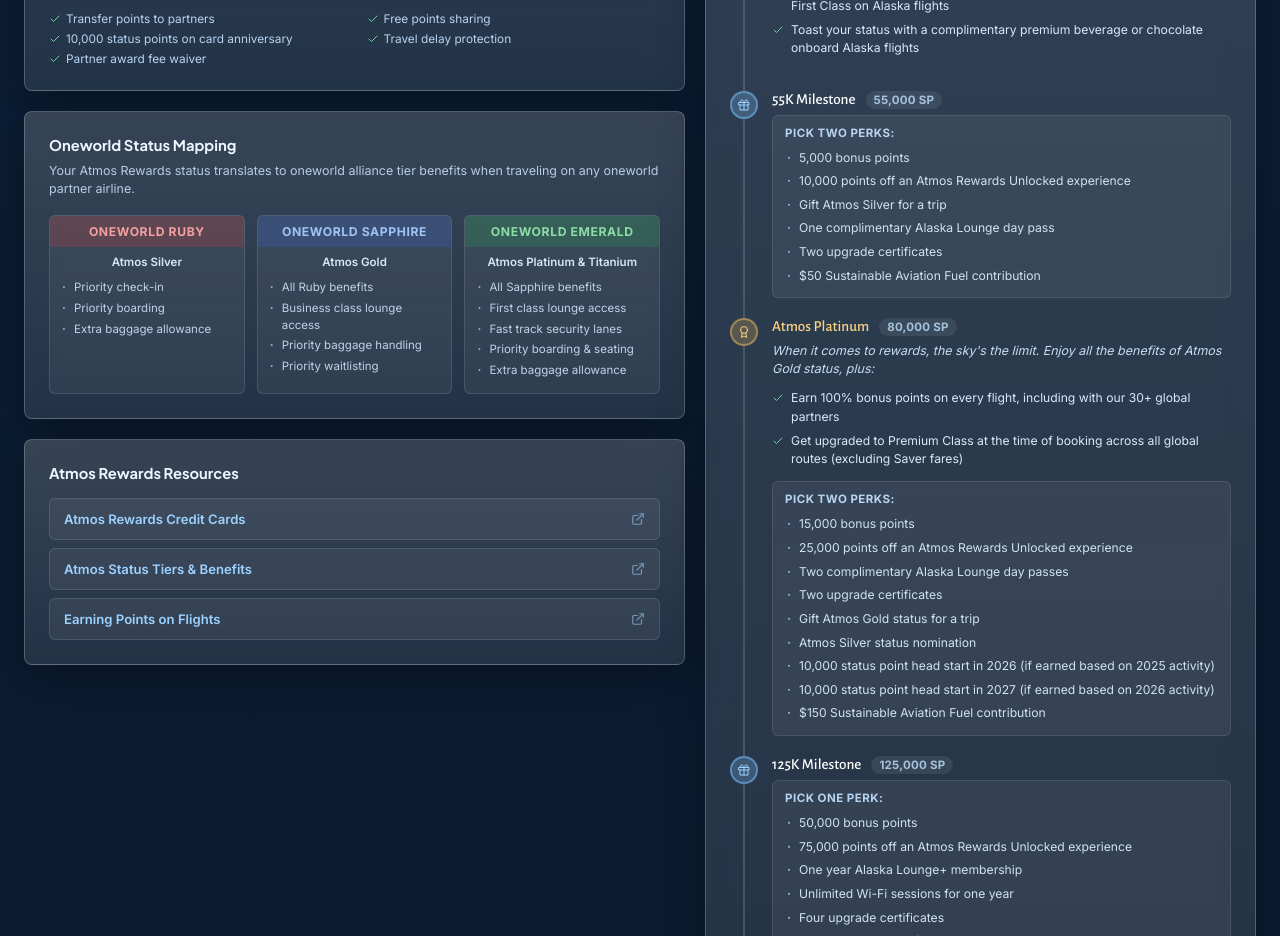
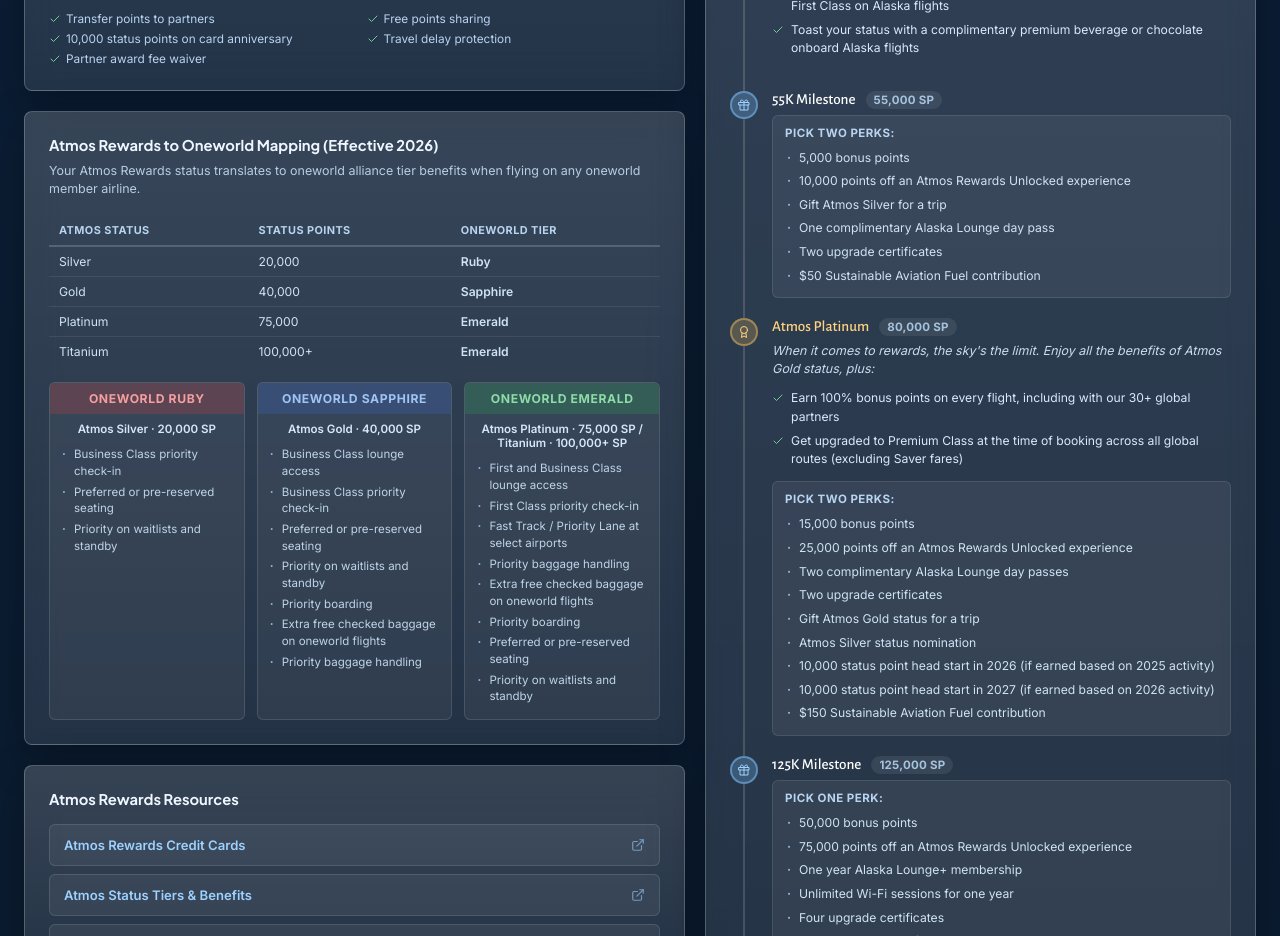
Before and after one commit to btbuii/travel-bucketlist, a React (Vite) app: page /points-planner in a window 1280 px wide. Shown: the part 1340-2276 px from the top of the page. Built offline with nearby package versions, Linux system fonts and the light colour scheme; no server answers.

Commit message:
Mobile: results card after form, accurate oneworld 2026 mapping with SP table

```diff
--- a/src/components/PointsPlanner.jsx
+++ b/src/components/PointsPlanner.jsx
@@ -633,37 +633,60 @@ export default function PointsPlanner() {
           </div>
 
           <div className="pp-card pp-oneworld-card">
-            <h2 className="pp-card-title">Oneworld Status Mapping</h2>
-            <p className="pp-oneworld-intro">Your Atmos Rewards status translates to oneworld alliance tier benefits when traveling on any oneworld partner airline.</p>
+            <h2 className="pp-card-title">Atmos Rewards to Oneworld Mapping (Effective 2026)</h2>
+            <p className="pp-oneworld-intro">Your Atmos Rewards status translates to oneworld alliance tier benefits when flying on any oneworld member airline.</p>
+
+            <table className="pp-ow-table">
+              <thead>
+                <tr>
+                  <th>Atmos Status</th>
+                  <th>Status Points</th>
+                  <th>Oneworld Tier</th>
+                </tr>
+              </thead>
+              <tbody>
+                <tr><td>Silver</td><td>20,000</td><td className="pp-ow-ruby-text">Ruby</td></tr>
+                <tr><td>Gold</td><td>40,000</td><td className="pp-ow-sapphire-text">Sapphire</td></tr>
+                <tr><td>Platinum</td><td>75,000</td><td className="pp-ow-emerald-text">Emerald</td></tr>
+                <tr><td>Titanium</td><td>100,000+</td><td className="pp-ow-emerald-text">Emerald</td></tr>
+              </tbody>
+            </table>
+
             <div className="pp-ow-grid">
               <div className="pp-ow-tier">
                 <div className="pp-ow-header pp-ow-ruby">oneworld Ruby</div>
-                <div className="pp-ow-atmos">Atmos Silver</div>
+                <div className="pp-ow-atmos">Atmos Silver · 20,000 SP</div>
                 <ul className="pp-ow-perks">
-                  <li>Priority check-in</li>
-                  <li>Priority boarding</li>
-                  <li>Extra baggage allowance</li>
+                  <li>Business Class priority check-in</li>
+                  <li>Preferred or pre-reserved seating</li>
+                  <li>Priority on waitlists and standby</li>
                 </ul>
               </div>
               <div className="pp-ow-tier">
                 <div className="pp-ow-header pp-ow-sapphire">oneworld Sapphire</div>
-                <div className="pp-ow-atmos">Atmos Gold</div>
+                <div className="pp-ow-atmos">Atmos Gold · 40,000 SP</div>
                 <ul className="pp-ow-perks">
-                  <li>All Ruby benefits</li>
-                  <li>Business class lounge access</li>
+                  <li>Business Class lounge access</li>
+                  <li>Business Class priority check-in</li>
+                  <li>Preferred or pre-reserved seating</li>
+                  <li>Priority on waitlists and standby</li>
+                  <li>Priority boarding</li>
+                  <li>Extra free checked baggage on oneworld flights</li>
                   <li>Priority baggage handling</li>
-                  <li>Priority waitlisting</li>
                 </ul>
               </div>
               <div className="pp-ow-tier">
                 <div className="pp-ow-header pp-ow-emerald">oneworld Emerald</div>
-                <div className="pp-ow-atmos">Atmos Platinum & Titanium</div>
+                <div className="pp-ow-atmos">Atmos Platinum · 75,000 SP / Titanium · 100,000+ SP</div>
                 <ul className="pp-ow-perks">
-                  <li>All Sapphire benefits</li>
-                  <li>First class lounge access</li>
-                  <li>Fast track security lanes</li>
-                  <li>Priority boarding & seating</li>
-                  <li>Extra baggage allowance</li>
+                  <li>First and Business Class lounge access</li>
+                  <li>First Class priority check-in</li>
+                  <li>Fast Track / Priority Lane at select airports</li>
+                  <li>Priority baggage handling</li>
+                  <li>Extra free checked baggage on oneworld flights</li>
+                  <li>Priority boarding</li>
+                  <li>Preferred or pre-reserved seating</li>
+                  <li>Priority on waitlists and standby</li>
                 </ul>
               </div>
             </div>
--- a/src/index.css
+++ b/src/index.css
@@ -3991,6 +3991,31 @@ body {
   margin: -8px 0 16px;
   line-height: 1.5;
 }
+.pp-ow-table {
+  width: 100%;
+  border-collapse: collapse;
+  margin-bottom: 16px;
+  font-size: 0.76rem;
+}
+.pp-ow-table th {
+  text-align: left;
+  padding: 8px 10px;
+  font-weight: 700;
+  color: #b8d4f0;
+  text-transform: uppercase;
+  letter-spacing: 0.04em;
+  font-size: 0.68rem;
+  border-bottom: 2px solid rgba(255, 255, 255, 0.18);
+}
+.pp-ow-table td {
+  padding: 7px 10px;
+  color: #d0e3f5;
+  border-bottom: 1px solid rgba(255, 255, 255, 0.08);
+}
+.pp-ow-table tbody tr:last-child td { border-bottom: none; }
+.pp-ow-ruby-text { color: #f4a0a0; font-weight: 600; }
+.pp-ow-sapphire-text { color: #a0c4f4; font-weight: 600; }
+.pp-ow-emerald-text { color: #8edca8; font-weight: 600; }
 .pp-ow-grid {
   display: grid;
   grid-template-columns: repeat(3, 1fr);
@@ -4217,6 +4242,13 @@ body {
   .pp-hero-heading { font-size: 1.35rem; }
   .pp-hero-sub { font-size: 0.92rem; }
   .pp-grid { grid-template-columns: 1fr; }
+  .pp-left-col, .pp-right-col { display: contents; }
+  .pp-form-card { order: 1; }
+  .pp-results-card { order: 2; }
+  .pp-summit-card { order: 3; }
+  .pp-oneworld-card { order: 4; }
+  .pp-links-card { order: 5; }
+  .pp-milestones-card { order: 6; }
   .pp-route-row { flex-direction: column; align-items: stretch; }
   .pp-route-arrow {
     width: 100%;
```
